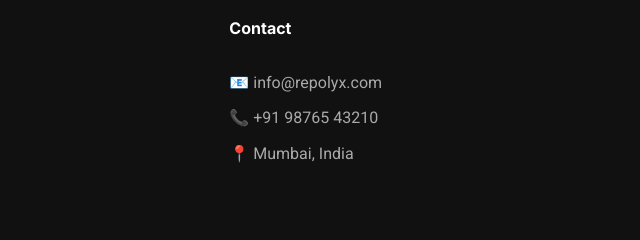
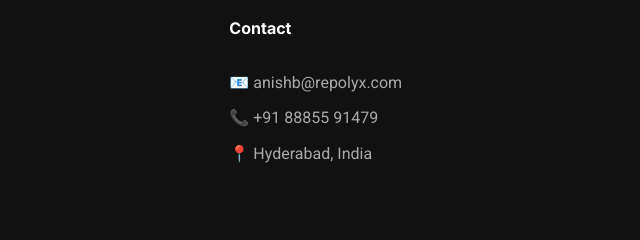
Before and after one commit to anishbondada01-alt/RePolyX, a plain HTML site: page products.html in a window 1280 px wide. Shown: the part 1639-1879 px from the top of the page, 640-1280 px from the left. Drawn offline with Linux system fonts and the light colour scheme.

Commit message:
Update products.html

```diff
--- a/products.html
+++ b/products.html
@@ -123,9 +123,9 @@
                 <div class="footer-col">
                     <h4>Contact</h4>
                     <ul class="footer-links">
-                        <li>📧 info@repolyx.com</li>
-                        <li>📞 +91 98765 43210</li>
-                        <li>📍 Mumbai, India</li>
+                        <li>📧 anishb@repolyx.com</li>
+                        <li>📞 +91 88855 91479</li>
+                        <li>📍 Hyderabad, India</li>
                     </ul>
                 </div>
             </div>
@@ -138,4 +138,5 @@
     <script src="script.js"></script>
 </body>
 
+
 </html>
```
